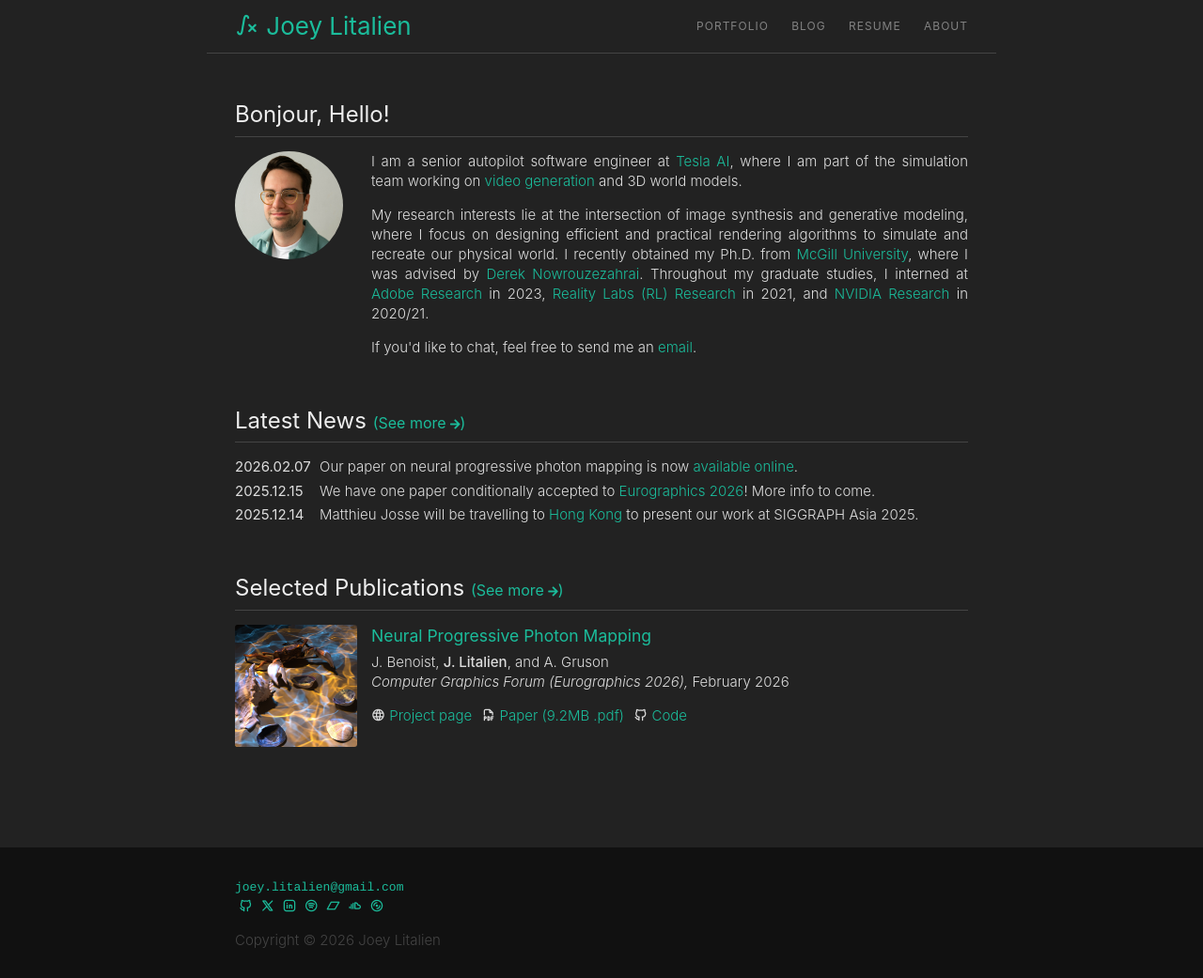
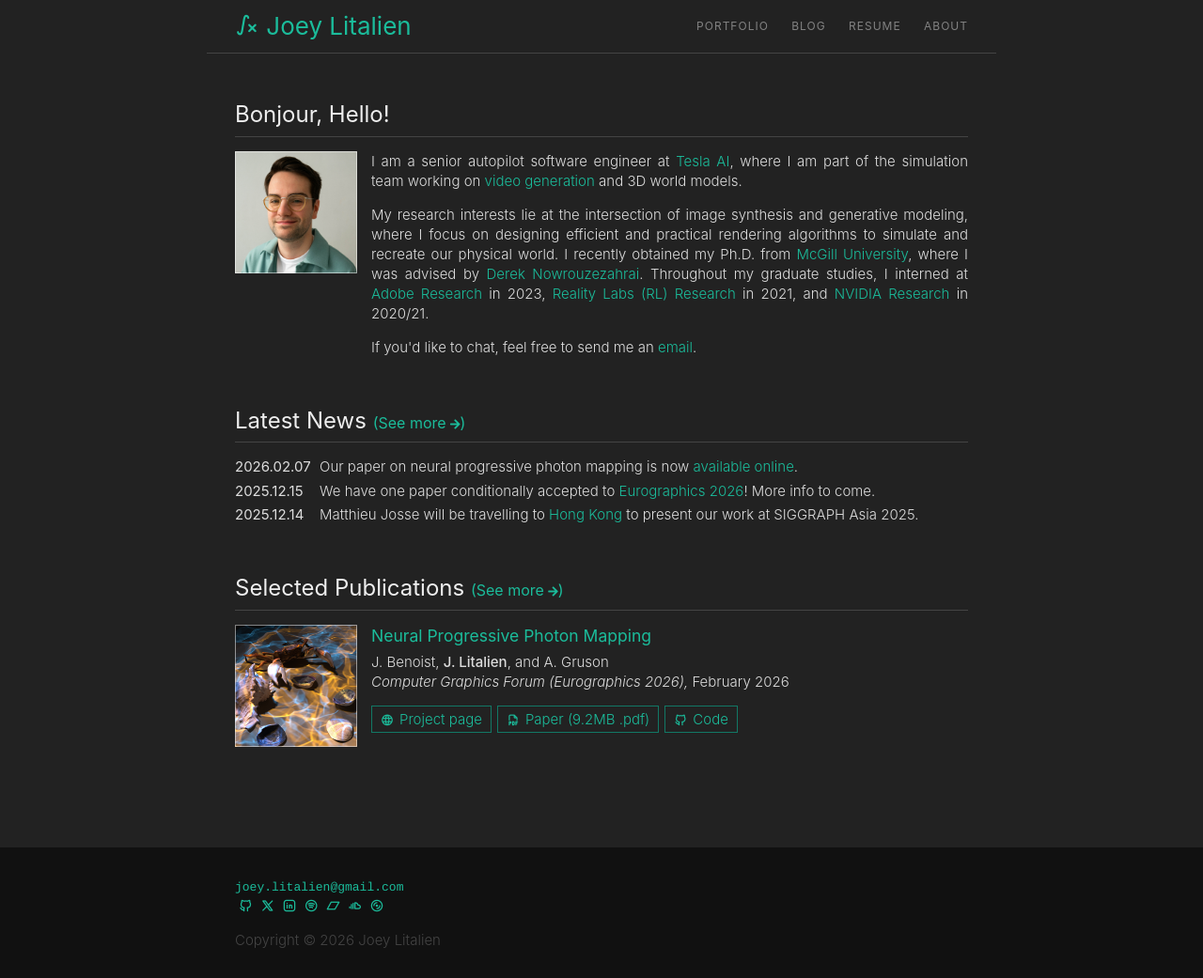
Before and after one commit to joeylitalien/joeylitalien.github.io, a Jekyll site: the page built from index.html, in a window 1280 px wide. Shown: the whole page at 94% size. Built offline with Jekyll 4.4.1, drawn with Linux system fonts in a browser that asks for light colours; nearby versions of some CDN libraries; a style sheet for code colours, icons or effects is not loaded.

Commit message:
Small CSS tweak

```diff
--- a/css/style.css
+++ b/css/style.css
@@ -46,7 +46,8 @@ ul, ol, dl, figure,
 img {
   max-width: 100%;
   vertical-align: middle;
-  border-radius: 3px; }
+  outline: 1px solid rgba(255, 255, 255, 0.5);
+  outline-offset: -1px; }
 
 img.centered {
   display: block;
@@ -114,7 +115,6 @@ pre,
 code {
   font-size: 15px;
   border: 1px solid #444;
-  border-radius: 3px;
   background-color: #111;
   font-family: "Inconsolata", monospace; }
 
@@ -179,7 +179,6 @@ hr {
   width: 160px;
   height: 160px;
   margin: 0px 0px 32px 32px;
-  border-radius: 100%;
   background: url("/assets/me_2021.png");
   background-size: contain;
   cursor: pointer; }
@@ -239,7 +238,6 @@ sup {
       right: 15px;
       background-color: #222;
       border: 1px solid #444;
-      border-radius: 5px;
       text-align: right;
       z-index: 9999; }
       .site-nav .page-link.active {
@@ -616,7 +614,6 @@ button {
   display: inline-block;
   height: 30px;
   padding: 0 8px;
-  border-radius: 3px;
   border: 1px solid #888;
   background-color: transparent;
   cursor: pointer;
@@ -654,13 +651,11 @@ figure figcaption {
     border-bottom: 1px solid #444; }
 
 .parallelogram {
-  background-color: #F7D77A;
-  border-radius: 100%; }
+  background-color: #F7D77A; }
 
 #home-profile {
   width: 170px;
-  height: auto;
-  border-radius: 100%; }
+  height: auto; }
 
 .newslist-date {
   text-transform: uppercase;
@@ -727,7 +722,6 @@ i.fa-xs {
   padding: 8px 12px;
   margin-bottom: 1rem;
   border: 1px solid transparent;
-  border-radius: 3px;
   background-color: rgba(27, 188, 155, 0.1);
   border-color: rgba(27, 188, 155, 0.5); }
 
@@ -744,7 +738,6 @@ i.fa-xs {
 
 
 .teaser-transparent {
-  border-radius: 0px;
   margin-bottom: 6px;
 }
 
@@ -766,11 +759,40 @@ i.fa-xs {
   text-align: justify; }
 
 .inline-list {
-  margin-left: 2em !important;
-  margin-bottom: 0px; }
+  display: flex;
+  flex-wrap: wrap;
+  gap: 6px;
+  list-style: none;
+  padding: 0 !important;
+  margin: 8px 0 0 0 !important; }
   .inline-list li {
-    display: inline;
-    padding-right: 6px; }
+    display: inline-flex;
+    align-items: center;
+    gap: 6px;
+    padding: 3px 9px;
+    border: 1px solid #127865;
+    line-height: 1.4;
+    position: static;
+    left: auto;
+    width: auto;
+    text-align: left;
+    white-space: nowrap; }
+    .inline-list li i {
+      margin: 0;
+      color: #1BBC9B;
+      font-size: 14px;
+      line-height: 1; }
+    .inline-list li a {
+      color: #1BBC9B; }
+    .inline-list li:hover {
+      border-color: rgba(27, 188, 155, 0.5);
+      background-color: rgba(27, 188, 155, 0.1); }
+  @media screen and (max-width: 600px) {
+    .inline-list {
+      gap: 5px; }
+      .inline-list li {
+        font-size: 13px;
+        padding: 2px 8px; } }
 
 .container {
   margin-left: 0 !important;
--- a/index.html
+++ b/index.html
@@ -6,7 +6,7 @@ layout: default
     <h1>Bonjour, Hello!</h1>
     <div class="container">
       <div class="row">
-        <div class="col-2 no-lpadding">
+        <div class="col-2 no-padding">
            <img src="assets/me_2023.png" id="home-profile"/>
         </div>
         <div class="col-10 no-rpadding">
```
